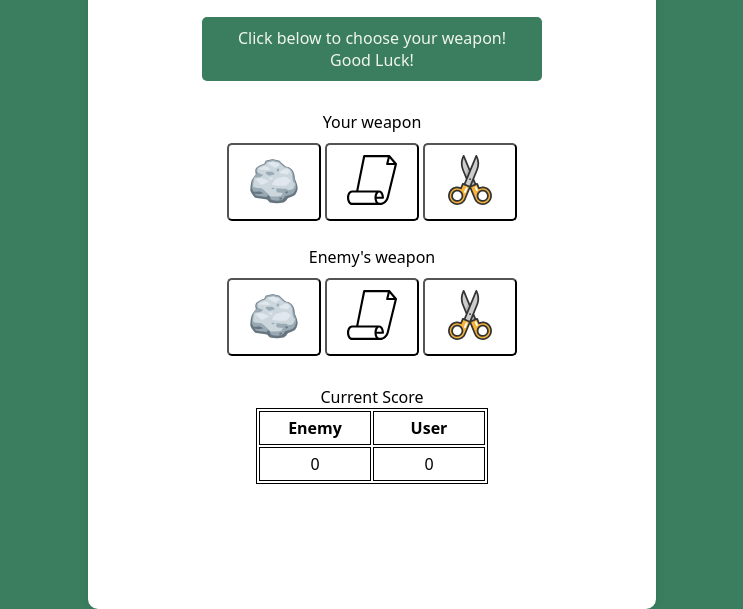
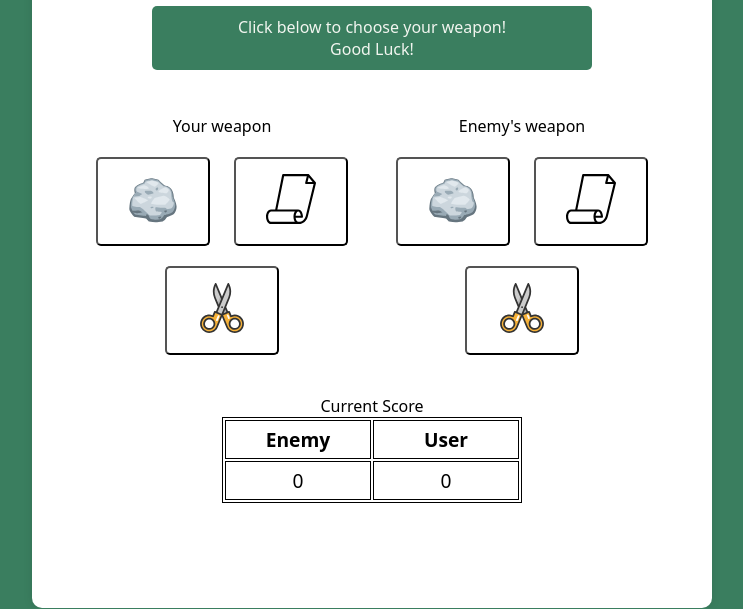
Before and after one commit to vimllaa/Rock-Paper-Scissors, a plain HTML site: page index.html in a window 1280 px wide. Shown: the part 207-816 px from the top of the page, without its empty margins (268-1011 px from the left). Drawn offline with Linux system fonts and the light colour scheme; a web font is replaced by a local one.

Commit message:
made it more responsive with css

```diff
--- a/style.css
+++ b/style.css
@@ -11,6 +11,7 @@ button {
 p {
   margin-bottom: 5px;
 }
+
 /* Body Styles */
 body {
   display: flex;
@@ -19,6 +20,8 @@ body {
   height: 100vh;
   background-color: #3a7e5f;
   font-family: "Happy Monkey", system-ui;
+  margin: 0;
+  padding: 0;
 }
 
 /* Game Container Styles */
@@ -28,36 +31,40 @@ body {
   justify-content: center;
   align-items: center;
   background-color: #fff;
-  padding: 60px;
+  padding: 20px;
   border-radius: 10px;
   box-shadow: 0 0 10px rgba(0, 0, 0, 0.1);
   text-align: center;
+  max-width: 90%;
+  width: 800px;
+  margin: 20px;
 }
 
-/* Title and Round Keeper Styles */
 .gameContainer h1 {
   margin-bottom: 10px;
+  font-size: 2em;
 }
 
 .gameContainer h2 {
   margin-bottom: 20px;
+  font-size: 1.5em;
 }
 
 /* Weapon Container Styles */
 .weaponContainer {
   display: flex;
-  justify-content: space-around;
+  justify-content: space-between;
   flex-direction: column;
   width: 100%;
-  max-width: 400px;
   margin-bottom: 20px;
 }
 
 .weaponContainer button {
   padding: 10px 20px;
-  font-size: 16px;
+  font-size: 1em;
   background-color: #fff;
   border-radius: 5px;
+  margin-top: 5px;
 }
 
 .userWeaponContainer button:hover {
@@ -70,14 +77,14 @@ body {
   margin-top: 20px;
 }
 
-/* Current Result and Score Styles */
-
 .gameKeeperDisplay {
-  width: 40vh;
+  width: 80%;
+  max-width: 800px;
   background-color: #3a7e5f;
   padding: 10px;
   border-radius: 5px;
   color: rgb(241, 245, 239);
+  margin-bottom: 20px;
 }
 
 #currentResult {
@@ -86,12 +93,14 @@ body {
 
 #score {
   margin-top: 10px;
+  width: 80%;
+  max-width: 400px;
 }
 
 /* Play Again Button Styles */
 #playAgainButton {
   padding: 10px 20px;
-  font-size: 16px;
+  font-size: 1em;
   border: 2px solid #333;
   background-color: #fff;
   border-radius: 5px;
@@ -113,6 +122,7 @@ body {
 
 img {
   width: 50px;
+  max-width: 100%;
 }
 
 @keyframes flash {
@@ -133,17 +143,76 @@ img {
 
 #roundKeeper {
   color: #12650b;
+  font-size: 1.2em;
 }
+
 table {
   border: 1px solid black;
   table-layout: fixed;
-  width: 200px;
+  width: 100%;
+  max-width: 400px;
+  margin: 0 auto;
 }
 
 th,
 td {
   border: 1px solid black;
-  width: 100px;
+  width: 50%;
   overflow: hidden;
   padding: 5px;
+  font-size: 1em;
 }
+
+/* Media Queries */
+@media (min-width: 600px) {
+  .weaponContainer {
+    flex-direction: row;
+  }
+
+  .weaponContainer button {
+    flex: none;
+    margin: 10px;
+  }
+
+  .gameKeeperDisplay {
+    width: 60%;
+  }
+}
+
+@media (min-width: 900px) {
+  body {
+    height: 100vh;
+  }
+
+  .gameContainer {
+    padding: 40px;
+    max-width: 600px;
+  }
+
+  .gameContainer h1 {
+    font-size: 2.5em;
+  }
+
+  .gameContainer h2 {
+    font-size: 2em;
+  }
+
+  .weaponContainer button {
+    padding: 15px 30px;
+    font-size: 1.2em;
+    margin: 10px;
+  }
+
+  .gameKeeperDisplay {
+    width: 70%;
+  }
+
+  #score {
+    width: 50%;
+  }
+
+  th,
+  td {
+    font-size: 1.2em;
+  }
+}
```
